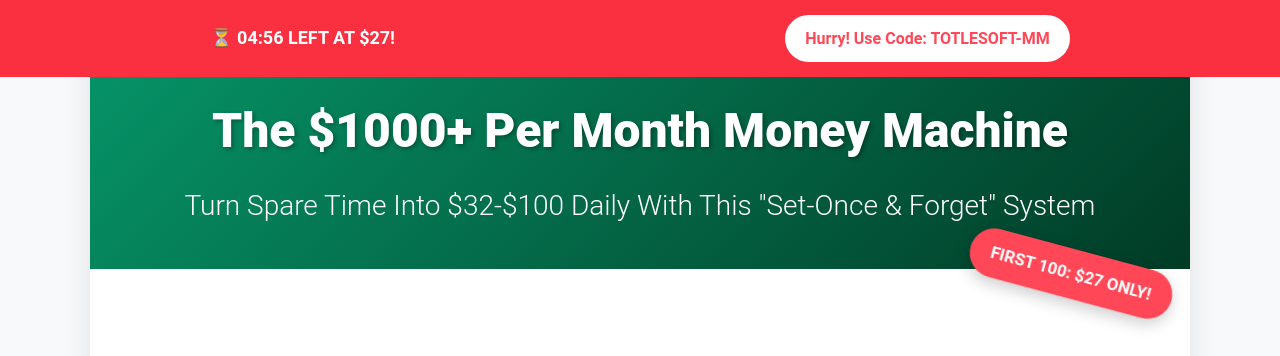
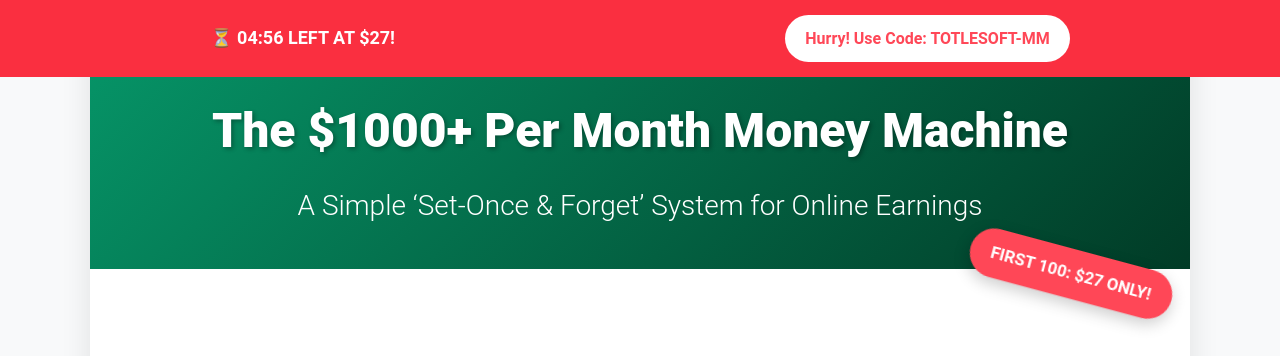
Before and after one commit to johnchristotle/money-machine, a plain HTML site: page index.html in a window 1280 px wide. Shown: the top 356 px of the page. Drawn offline with Linux system fonts and the light colour scheme.

Commit message:
Money claim removed

```diff
--- a/index.html
+++ b/index.html
@@ -222,7 +222,7 @@
         <div class="header">
             <div class="discount-badge">FIRST 100: $27 ONLY!</div>
             <h1>The $1000+ Per Month Money Machine</h1>
-            <h2>Turn Spare Time Into $32-$100 Daily With This "Set-Once & Forget" System</h2>
+            <h2>A Simple ‘Set-Once & Forget’ System for Online Earnings</h2>
         </div>
 
         <!-- Video Section -->
```
